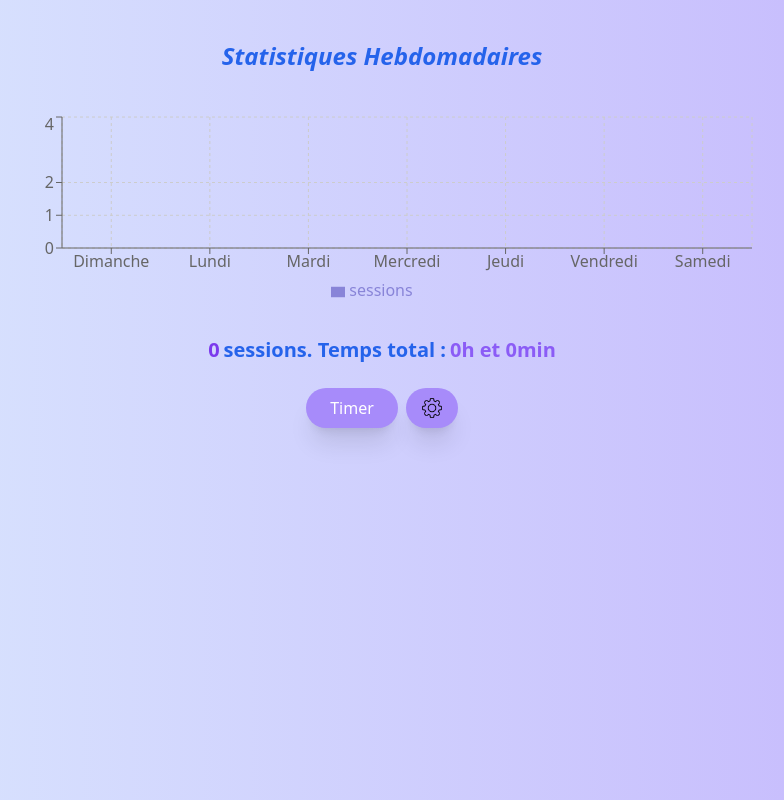
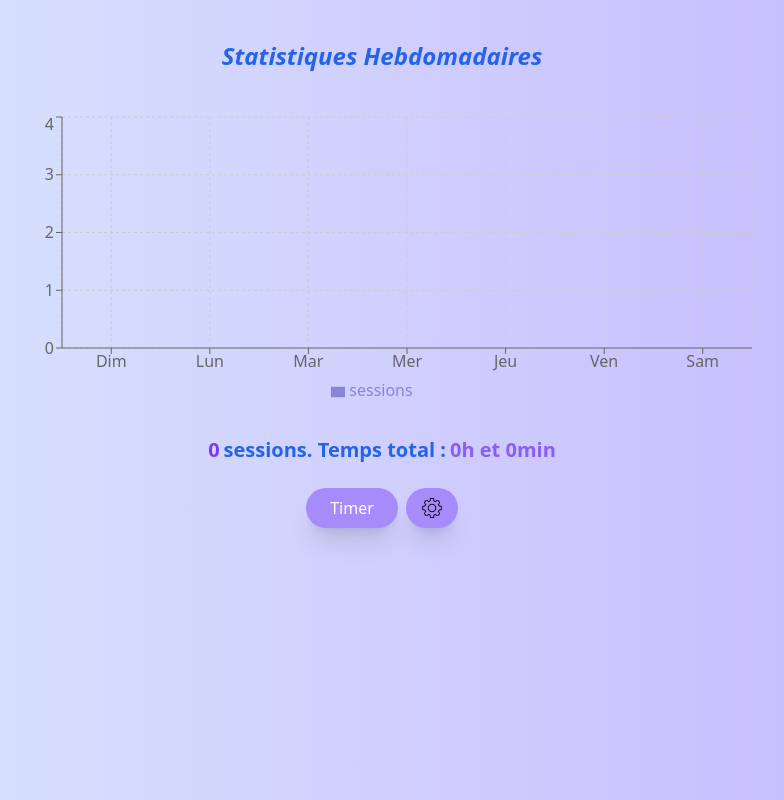
Before and after one commit to eyaCherni965/pomodoro, a React (Create React App) app: page /#/stats in a window 1280 px wide. Shown: the whole page, without its empty margins (258-1042 px from the left). Built offline with nearby package versions, Linux system fonts and the light colour scheme.

Commit message:
nom des jours raccourcis

```diff
--- a/src/composants/Parametre.js
+++ b/src/composants/Parametre.js
@@ -25,7 +25,7 @@ function Parametre() {
   return (
     <div className="w-screen h-screen relative bg-gradient-to-r from-blue-100 to-violet-300 flex flex-col items-center justify-center">
       {/* Titre principal */}
-      <p className="italic text-violet-700 font-semibold absolute  top-20 sm:top-10 left-10 text-1xl sm:text-2xl">
+      <p className="italic text-violet-700 font-semibold absolute  top-30 sm:top-10 left-10 text-1xl sm:text-2xl">
         Tes préférences, ton efficacité.
       </p>
 
--- a/src/composants/Pause.js
+++ b/src/composants/Pause.js
@@ -64,7 +64,7 @@ function Pause() {
 
   return (
     <div className="w-screen h-screen relative bg-gradient-to-r from-pink-100 to-violet-300 flex flex-col items-center justify-center gap-10">
-      <p className="italic text-blue-700 font-semibold absolute  top-20 sm:top-10 left-10 text-sm sm:text-2xl">
+      <p className="italic text-blue-700 font-semibold absolute top-20 left-10 text-sm sm:text-2xl">
         Une pause bien méritée !
       </p>
 
--- a/src/composants/Statistiques.js
+++ b/src/composants/Statistiques.js
@@ -19,13 +19,13 @@ function Statistiques() {
     sessionsParJours = JSON.parse(sessionsParJours);
   } else {
     sessionsParJours = {
-      Dimanche: 0,
-      Lundi: 0,
-      Mardi: 0,
-      Mercredi: 0,
-      Jeudi: 0,
-      Vendredi: 0,
-      Samedi: 0,
+      Dim: 0,
+      Lun: 0,
+      Mar: 0,
+      Mer: 0,
+      Jeu: 0,
+      Ven: 0,
+      Sam: 0,
     };
   }
   // Transforme l’objet en tableau pour le graphique
@@ -55,7 +55,7 @@ function Statistiques() {
         Statistiques Hebdomadaires
       </p>
       {/*Construction visuel du graphique */}
-      <div className="w-[400px] h-[200px] sm:w-[800px]">
+      <div className="w-[400px] h-[300px] sm:w-[800px]">
         <ResponsiveContainer width="100%" height="100%">
           <BarChart
             data={data}
--- a/src/composants/Timer.js
+++ b/src/composants/Timer.js
@@ -78,13 +78,13 @@ function Timer() {
 
     // Mise à jour des sessions par jour
     const jours = [
-      "Dimanche",
-      "Lundi",
-      "Mardi",
-      "Mercredi",
-      "Jeudi",
-      "Vendredi",
-      "Samedi",
+      "Dim",
+      "Lun",
+      "Mar",
+      "Mer",
+      "Jeu",
+      "Ven",
+      "Sam",
     ];
     const today = new Date().getDay();
     const jourActuel = jours[today];
@@ -92,13 +92,13 @@ function Timer() {
     let sessionsParJours = JSON.parse(
       localStorage.getItem("sessionsParJours")
     ) || {
-      Dimanche: 0,
-      Lundi: 0,
-      Mardi: 0,
-      Mercredi: 0,
-      Jeudi: 0,
-      Vendredi: 0,
-      Samedi: 0,
+      Dim: 0,
+      Lun: 0,
+      Mar: 0,
+      Mer: 0,
+      Jeu: 0,
+      Ven: 0,
+      Sam: 0,
     };
 
     sessionsParJours[jourActuel]++;
@@ -107,7 +107,7 @@ function Timer() {
 
   return (
     <div className="w-screen h-screen bg-gradient-to-r from-blue-100 to-violet-300 flex flex-col items-center justify-center gap-10">
-      <p className="text-blue-600 italic font-semibold absolute top-20 sm:top-10 left-10 text-sm sm:text-2xl">
+      <p className="text-blue-600 italic font-semibold absolute top-30 sm:top-10 left-10 text-sm sm:text-2xl">
         Concentre-toi. Respire. Progresse.
       </p>
 
```
